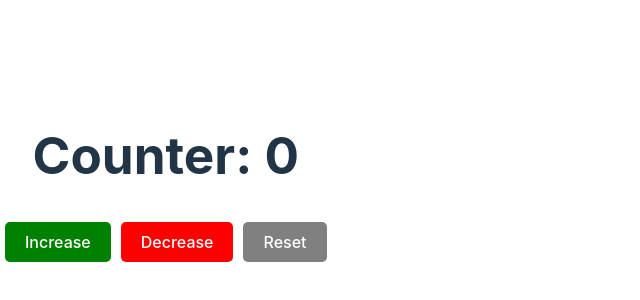
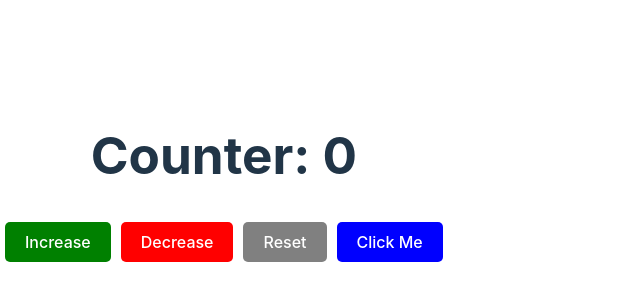
Before and after one commit to patriciakennedy/react-basics-project, a React (Vite) app: page / in a window 1280 px wide. Shown: the part 228-528 px from the top of the page, without its empty margins (0-640 px from the left). Built offline with nearby package versions, Linux system fonts and the light colour scheme.

Commit message:
Added event handling button with alert in App.jsx

```diff
--- a/src/App.jsx
+++ b/src/App.jsx
@@ -2,6 +2,10 @@ import Greeting from './Greeting';
 import { useState } from 'react';
 
 function App() {
+    const handleClick = () => {
+        alert('Button Clicked!');
+    };
+
     // step1: define the state
     const [count, setCount] = useState(0);
 
@@ -56,6 +60,18 @@ function App() {
                 >
                     Reset
                 </button>
+
+                {/* Click Event Button */}
+                <button
+                    style={{
+                        ...buttonStyle,
+                        backgroundColor: 'blue',
+                        color: 'white',
+                    }}
+                    onClick={() => alert('Button Clicked!')}
+                >
+                    Click Me
+                </button>
             </div>
         </>
     );
```
